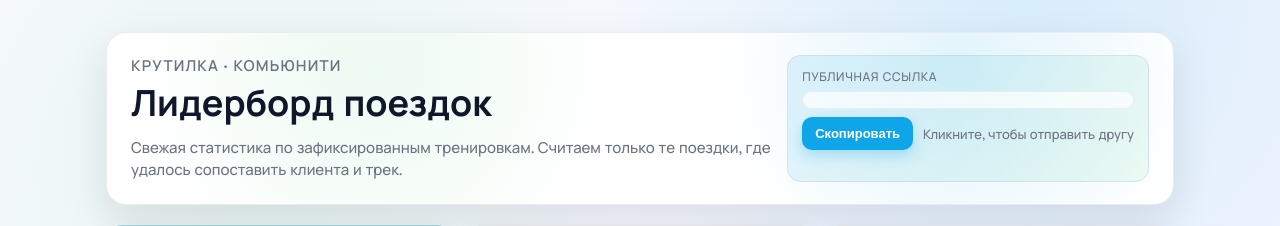
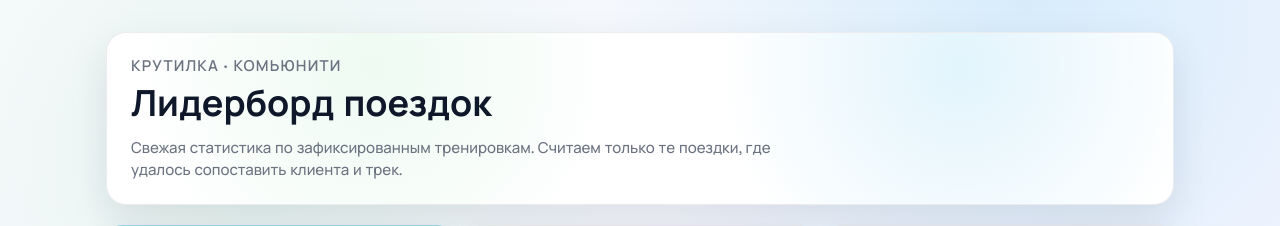
Before and after one commit to fut33v/wattattack_script, a FastAPI app: template webapp/templates/public_leaderboard.html in a window 1280 px wide. Shown: the top 226 px of the page. Run offline with FastAPI, Linux system fonts and the light colour scheme; the template is opened without the code that fills it, so the values that code supplies are empty; parts of the project's set-up code (start-up, migrations or seed data) failed here and were passed over; some libraries are stand-ins or nearby versions.

Commit message:
remove public link leaderbord

```diff
--- a/webapp/templates/public_leaderboard.html
+++ b/webapp/templates/public_leaderboard.html
@@ -93,63 +93,6 @@
         font-size: 15px;
       }
 
-      .share-box {
-        position: relative;
-        z-index: 1;
-        background: linear-gradient(135deg, rgba(14, 165, 233, 0.12), rgba(34, 197, 94, 0.08));
-        border: 1px solid rgba(15, 23, 42, 0.08);
-        border-radius: 14px;
-        padding: 12px 14px;
-        min-width: 240px;
-      }
-
-      .share-box span {
-        display: block;
-        font-size: 12px;
-        letter-spacing: 0.05em;
-        color: var(--muted);
-        text-transform: uppercase;
-        margin-bottom: 6px;
-      }
-
-      .share-box code {
-        display: block;
-        font-size: 13px;
-        background: rgba(255, 255, 255, 0.72);
-        padding: 8px 10px;
-        border-radius: 10px;
-        border: 1px solid rgba(15, 23, 42, 0.06);
-        word-break: break-all;
-      }
-
-      .share-actions {
-        display: flex;
-        align-items: center;
-        gap: 10px;
-        margin-top: 8px;
-      }
-
-      .copy-btn {
-        border: 1px solid rgba(14, 165, 233, 0.4);
-        background: #0ea5e9;
-        color: #fff;
-        border-radius: 10px;
-        padding: 8px 12px;
-        font-weight: 700;
-        font-size: 13px;
-        cursor: pointer;
-        transition: transform 0.1s ease, box-shadow 0.2s ease;
-        box-shadow: 0 6px 14px rgba(14, 165, 233, 0.28);
-      }
-
-      .copy-btn:hover {
-        transform: translateY(-1px);
-      }
-
-      .copy-hint {
-        font-size: 13px;
-        color: var(--muted);
-      }
 
       .notice {
         margin-top: 18px;
@@ -412,14 +355,6 @@
           <h1>Лидерборд поездок</h1>
           <p>Свежая статистика по зафиксированным тренировкам. Считаем только те поездки, где удалось сопоставить клиента и трек.</p>
         </div>
-        <div class="share-box">
-          <span>Публичная ссылка</span>
-          <code id="share-link">{{ share_url }}</code>
-          <div class="share-actions">
-            <button class="copy-btn" id="copy-btn" type="button">Скопировать</button>
-            <div class="copy-hint" id="copy-hint">Кликните, чтобы отправить другу</div>
-          </div>
-        </div>
       </div>
 
       {% if error_message %}
@@ -485,48 +420,5 @@
         {% endif %}
       </div>
     </div>
-    <script>
-      (() => {
-        const btn = document.getElementById("copy-btn");
-        const linkEl = document.getElementById("share-link");
-        const hint = document.getElementById("copy-hint");
-        if (!btn || !linkEl || !hint) return;
-
-        const shareText = (linkEl.textContent || "").trim();
-        const showStatus = (msg, ok = true) => {
-          hint.textContent = msg;
-          hint.style.color = ok ? "var(--muted)" : "#b91c1c";
-          btn.textContent = ok ? "Скопировано" : "Скопировать";
-          if (ok) {
-            setTimeout(() => {
-              btn.textContent = "Скопировать";
-              hint.textContent = "Кликните, чтобы отправить другу";
-              hint.style.color = "var(--muted)";
-            }, 1600);
-          }
-        };
-
-        btn.addEventListener("click", async () => {
-          try {
-            await navigator.clipboard.writeText(shareText);
-            showStatus("Ссылка скопирована", true);
-          } catch (err) {
-            showStatus("Не удалось скопировать", false);
-            try {
-              const selection = window.getSelection();
-              const range = document.createRange();
-              range.selectNodeContents(linkEl);
-              selection.removeAllRanges();
-              selection.addRange(range);
-              document.execCommand("copy");
-              selection.removeAllRanges();
-              showStatus("Ссылка скопирована", true);
-            } catch (fallbackErr) {
-              console.error("Copy failed", fallbackErr);
-            }
-          }
-        });
-      })();
-    </script>
   </body>
 </html>
```
